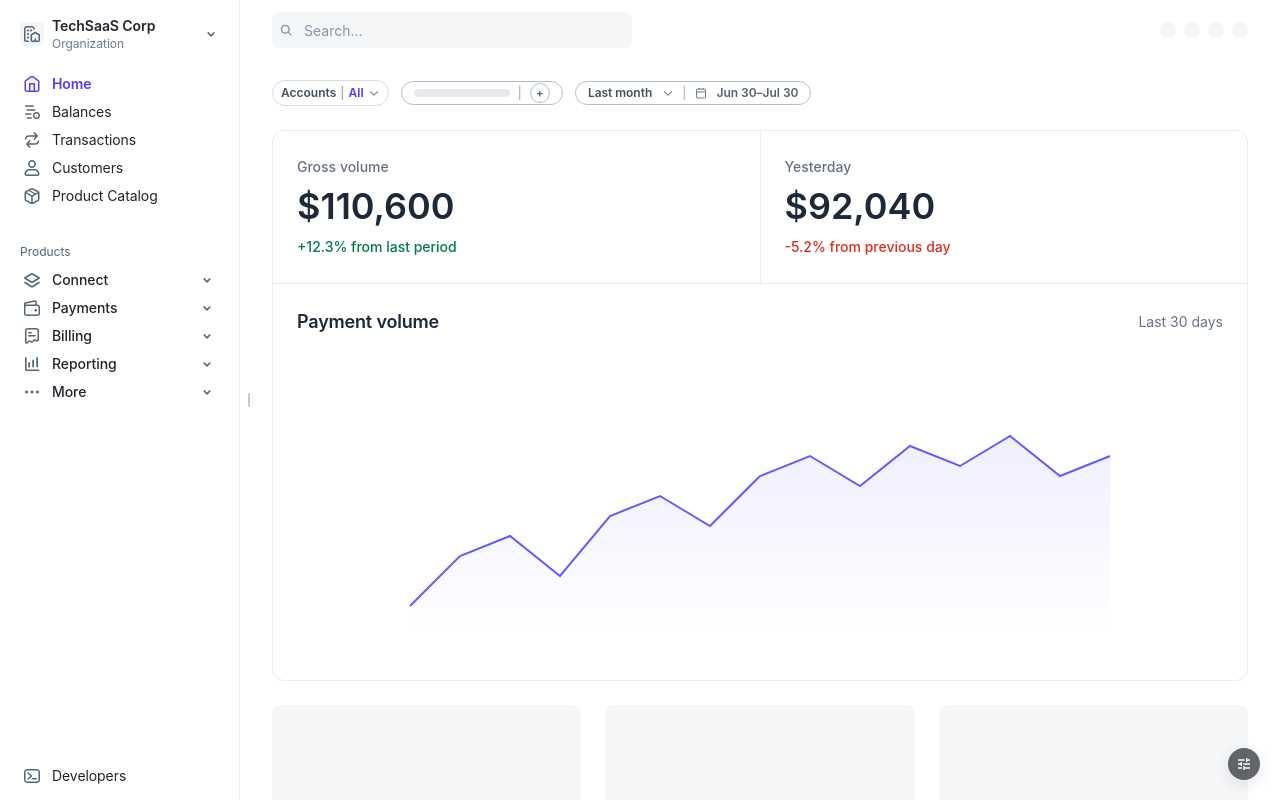
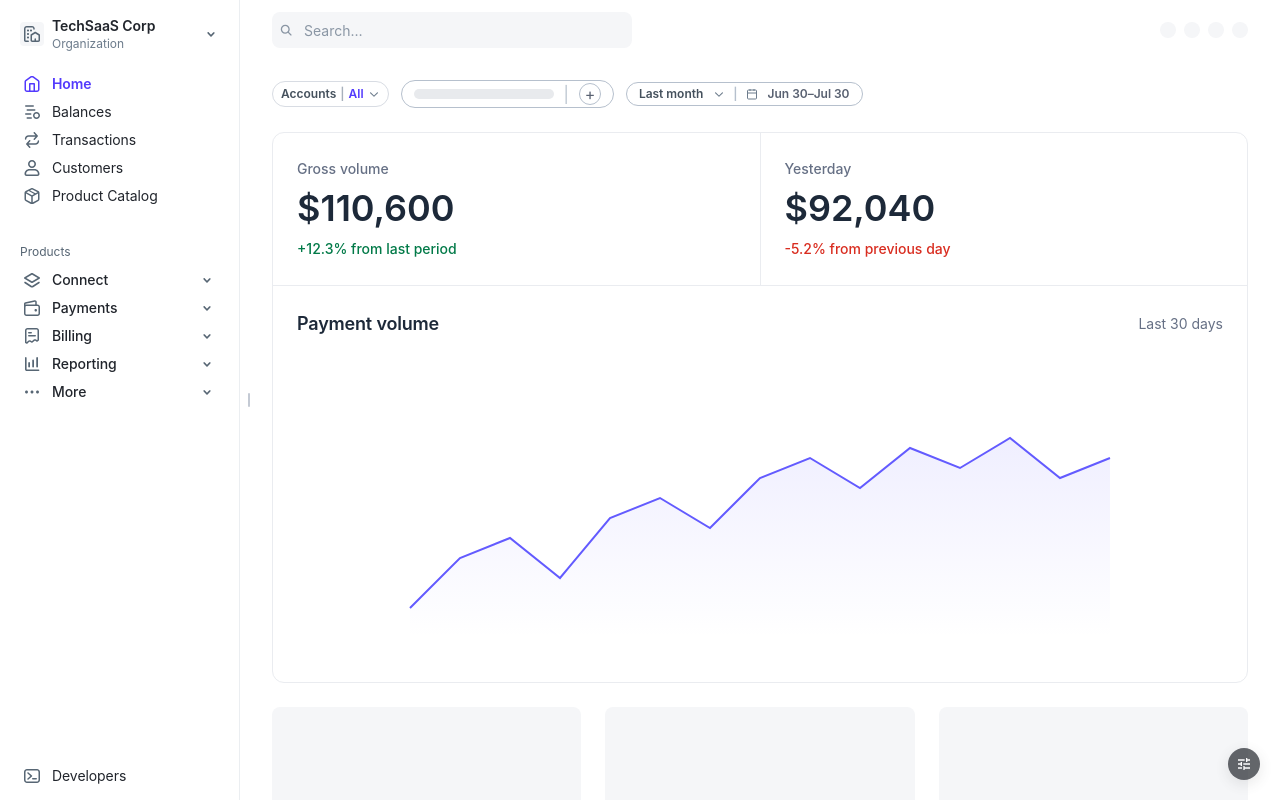
Before and after one commit to khoi-stripe/account-group-uxr, a website: page index.html in a window 1280 px wide. Drawn offline with Linux system fonts and the light colour scheme.

Commit message:
🎯 Match wireframe sort control exactly (wide bar + plus chip in pill)
- Add .wireframe-pill container to mirror reference pill style
- Increase bar height and width for proper proportions
- Use wide wireframe bar + divider + circular plus chip
- Visually identical to provided reference

```diff
--- a/index.html
+++ b/index.html
@@ -118,16 +118,17 @@
     .wireframe-bar {
       background: #E8EAED;
       border-radius: 8px;
-      height: 8px;
+      height: 10px;
     }
 
     .wireframe-bar.short { width: 24px; }
     .wireframe-bar.medium { width: 96px; }
+    .wireframe-bar.wide { width: 140px; }
 
     /* Wireframe plus icon inside small circular chip */
     .wireframe-plus {
-      width: 20px;
-      height: 20px;
+      width: 22px;
+      height: 22px;
       border: 1px solid #b6c0cd;
       border-radius: 50%;
       display: flex;
@@ -135,6 +136,19 @@
       justify-content: center;
       color: #596171;
       background: transparent;
+    }
+
+    /* Wireframe pill container (exact visual) */
+    .wireframe-pill {
+      display: flex;
+      align-items: center;
+      height: 28px;
+      padding: 0 12px;
+      border: 1px solid #b6c0cd;
+      border-radius: 999px;
+      background: transparent;
+      gap: 8px;
+      color: #596171;
     }
 
     /* Dashboard Hero Section */
@@ -1352,8 +1366,8 @@ document.addEventListener('DOMContentLoaded', function() {
 
              <!-- Sort Filter (wireframe) -->
              <div class="filter-item">
-               <div class="date-range-display" aria-hidden="true">
-                 <div class="wireframe-bar medium"></div>
+               <div class="wireframe-pill" aria-hidden="true">
+                 <div class="wireframe-bar wide"></div>
                  <span class="date-range-divider">|</span>
                  <div class="wireframe-plus" aria-hidden="true">+</div>
                </div>
```
